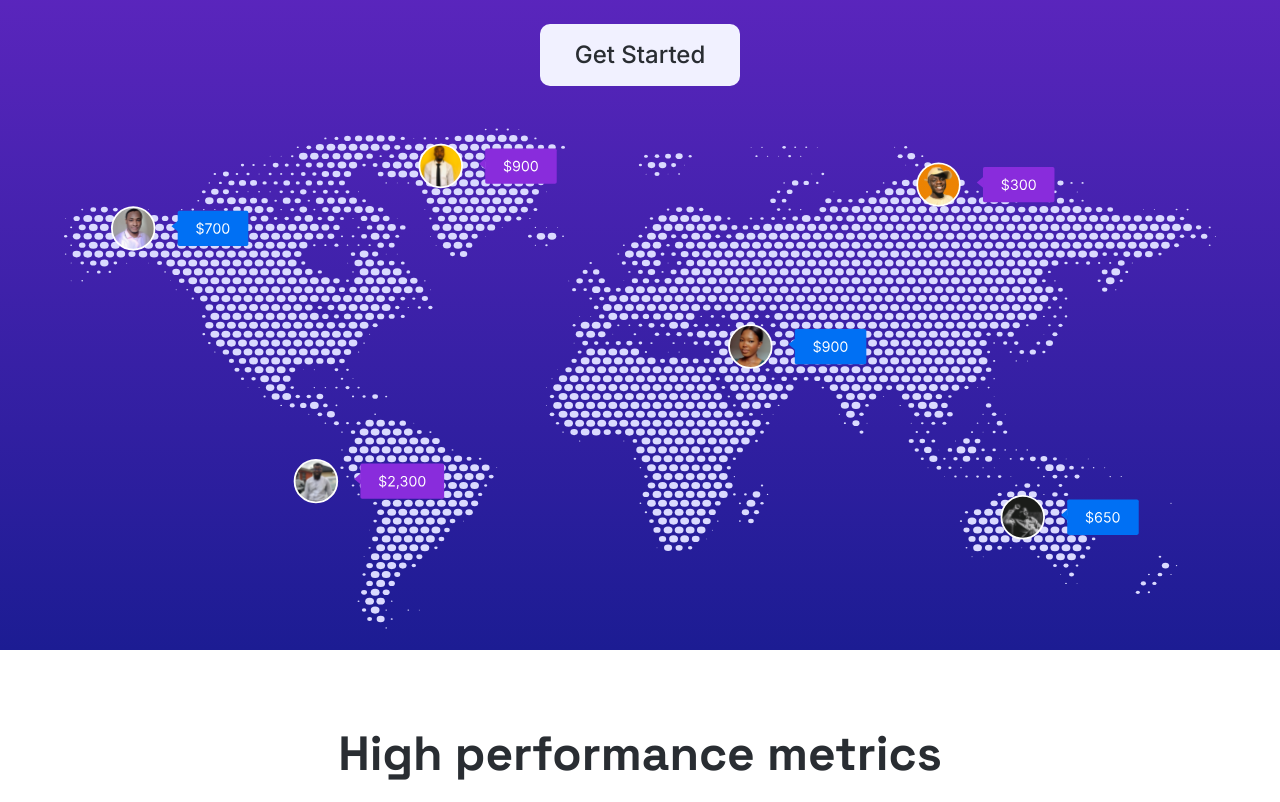
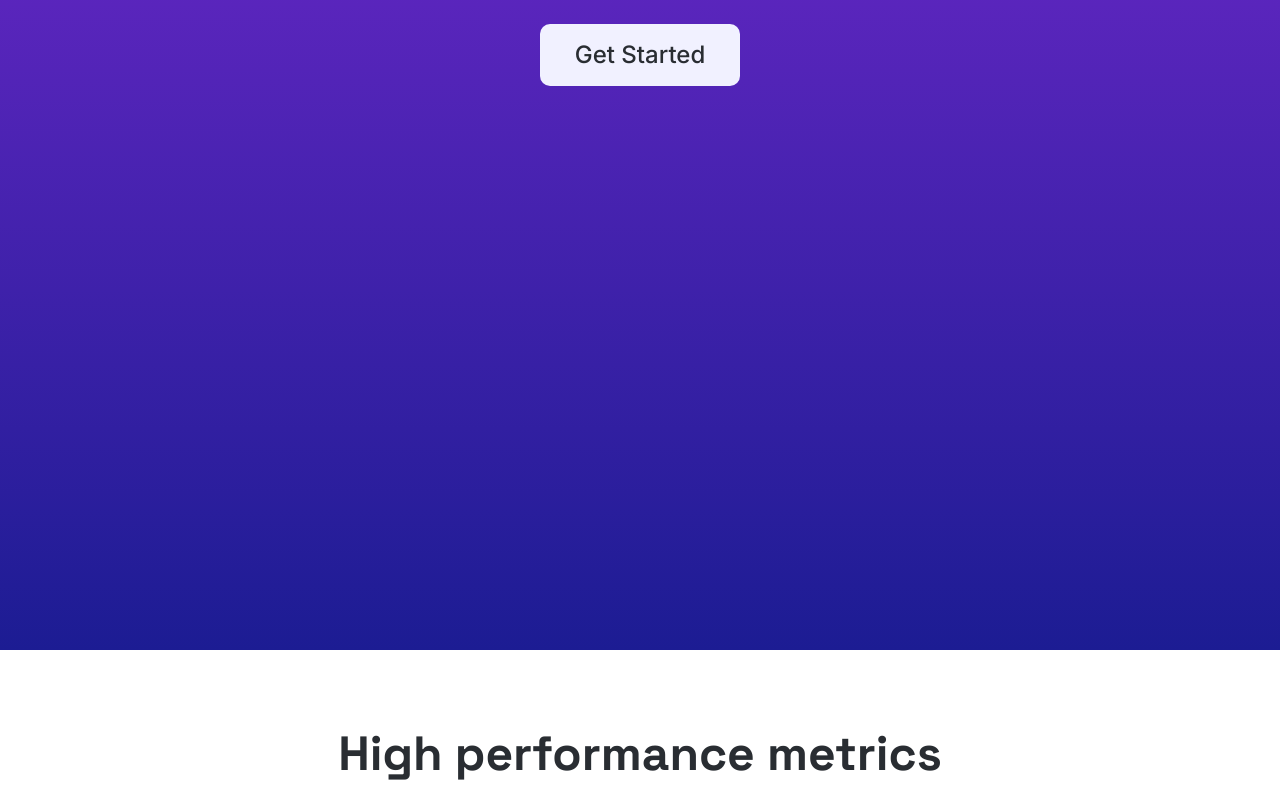
Before and after one commit to Mister-ecks/paydeal, a Next.js app: page / in a window 1280 px wide. Shown: the part 500-1302 px from the top of the page. Built offline with nearby package versions, Linux system fonts and the light colour scheme.

Commit message:
hero animation

```diff
--- a/src/components/Hero/index.tsx
+++ b/src/components/Hero/index.tsx
@@ -33,20 +33,20 @@ const Hero = () => {
         </button>
       </section>
       {/* Hero Image */}
-      <div className="mt-[4.563rem] md:mt-[2.599rem] flex justify-center md:mx-16 mx-[0.539rem] pb-[10.363rem] md:pb-[1.349rem] ">
+      <div className="mt-[4.563rem] md:mt-[2.599rem] flex justify-center md:mx-16 mx-[0.539rem] pb-[10.363rem] md:pb-[1.349rem]  ">
         <Image
           src="/assets/images/map-mobile.svg"
           alt="map mobile image"
           width={390.74}
           height={189.19}
-          className="mx-auto block md:hidden"
+          className="mx-auto block md:hidden animate__animated animate__fadeInUp  animate__delay-3s"
         />
         <Image
           src="/assets/images/map-desktop.svg"
           alt="map desktop image"
           width={1313}
           height={569.84}
-          className="hidden md:block"
+          className="hidden md:block animate__animated animate__fadeInUp  animate__delay-3s"
         />
       </div>
     </div>
```
